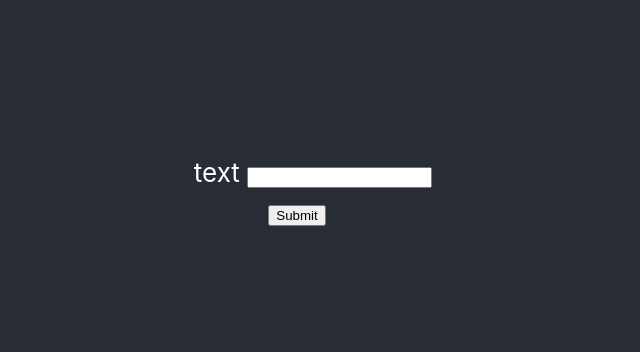
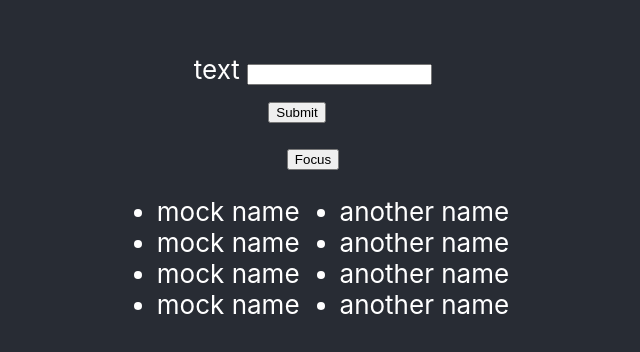
Before and after one commit to CaplexW/AstonRct_HW, a React (Create React App) app in the folder lesson_1/ahw_app/: page / in a window 1280 px wide. Shown: the part 200-552 px from the top of the page, without its empty margins (327-967 px from the left). Built offline with nearby package versions, Linux system fonts and the light colour scheme.

Commit message:
HW done!

```diff
--- a/lesson_1/ahw_app/src/App.css
+++ b/lesson_1/ahw_app/src/App.css
@@ -17,9 +17,14 @@
   opacity: 0;
 }
 
+.list-container {
+  display: flex;
+  justify-content: space-evenly;
+}
+
 @media (prefers-reduced-motion: no-preference) {
   .App-logo {
-    animation: App-logo-spin infinite 20s linear;
+    animation: App-logo-spin infinite 5s linear;
   }
 }
 
--- a/lesson_1/ahw_app/src/App.js
+++ b/lesson_1/ahw_app/src/App.js
@@ -2,6 +2,8 @@ import logo from './logo.svg';
 import './App.css';
 import Form from './components/Form';
 import Input from './components/Input'
+import List from './components/list';
+import { data1, data2 } from './db/mockItems';
 
 function App() {
   return (
@@ -22,6 +24,10 @@ function App() {
         <Form onSubmit={(data) => { console.log(`You have submited data:${data}`) }}>
           <Input name='text' />
         </Form>
+        <div className='list-container' >
+          <List items={data1} />
+          <List items={data2} />
+        </div>
       </header>
     </div>
   );
--- a/lesson_1/ahw_app/src/components/Form.jsx
+++ b/lesson_1/ahw_app/src/components/Form.jsx
@@ -4,7 +4,11 @@ import logo from '../logo.svg';
 class Form extends Component {
   constructor(props) {
     super(props);
-    this.state = { data: {} };
+    this.state = {
+      data: {},
+      isInputFocused: true,
+    };
+    this.formRef = React.createRef();
   }
 
   componentDidMount() {
@@ -51,18 +55,30 @@ class Form extends Component {
     console.log(snapshot);
   }
 
-  componentWillUnmount(arg) {
+  componentWillUnmount() {
     console.warn('componentWillUnmount');
     console.info('This function calls when component is going to unmount. It recived no arguments and can bu used to remove stuff that is irrelevant without this component.');
   }
 
   handleChange = ({ name, value }) => {
-    this.setState((prevState) => ({ data: { ...prevState.data, [name]: value } }));
+    this.setState((prevState) => {
+      const newState = { ...prevState };
+      newState.data[name] = value;
+      return newState;
+    });
+  }
+  handleFocusClick = () => {
+    this.formRef.current.querySelector('input').focus();
   }
   onSubmit = (e) => {
     e.preventDefault();
-    alert(`Submiting form with email: ${this.state.data.email}, password: ${this.state.data.password}, age: ${this.state.data.number}`);
-    if (this.props.onSubmit) this.props.onSubmit(this.state.data);
+    if (!Object.keys(this.state.data).length) {
+      alert('You are trying to submit empty data');
+    }
+    else {
+      alert(`Submiting form with text: ${this.state.data.text}`);
+      if (this.props.onSubmit) this.props.onSubmit(this.state.data);
+    }
   }
   render() {
     const childrenWithProps = React.Children.map(this.props.children, (child) => {
@@ -80,13 +96,16 @@ class Form extends Component {
     const isSubmitDisabled = regex.test(this.state.data.text);
     const logoClass = `App-logo ${isSubmitDisabled ? '' : 'hidden'}`;
 
+    console.log(this.state);
+
     return (
-      <form onSubmit={this.onSubmit} id='classed-form'>
+      <form ref={this.formRef} onSubmit={this.onSubmit} id='classed-form'>
         {childrenWithProps}
         <div className="button-container">
           <button type="submit" disabled={isSubmitDisabled}>Submit</button>
           <img src={logo} className={logoClass} alt="logo" width={32} />
         </div>
+        <button type='button' onClick={this.handleFocusClick}>Focus</button>
       </form>
     );
   }
--- /dev/null
+++ b/lesson_1/ahw_app/src/components/list.jsx
@@ -0,0 +1,9 @@
+import React from 'react';
+
+export default function List({ items }) {
+  return (
+    <ul >
+      {items.map((item) => <li key={item.id}>{item.name}</li>)}
+    </ul>
+  );
+};
--- /dev/null
+++ b/lesson_1/ahw_app/src/db/mockItems.js
@@ -0,0 +1,15 @@
+import generateUniqId from "../utils/generateUnicId";
+
+export const data1 = [
+  { id: generateUniqId(), name: 'mock name' },
+  { id: generateUniqId(), name: 'mock name' },
+  { id: generateUniqId(), name: 'mock name' },
+  { id: generateUniqId(), name: 'mock name' },
+];
+
+export const data2 = [
+  { id: generateUniqId(), name: 'another name' },
+  { id: generateUniqId(), name: 'another name' },
+  { id: generateUniqId(), name: 'another name' },
+  { id: generateUniqId(), name: 'another name' },
+];
--- /dev/null
+++ b/lesson_1/ahw_app/src/utils/generateUnicId.js
@@ -0,0 +1,3 @@
+export default function generateUniqId() {
+  return `${Date.now() - Math.random().toString(36)}`;
+}
```
